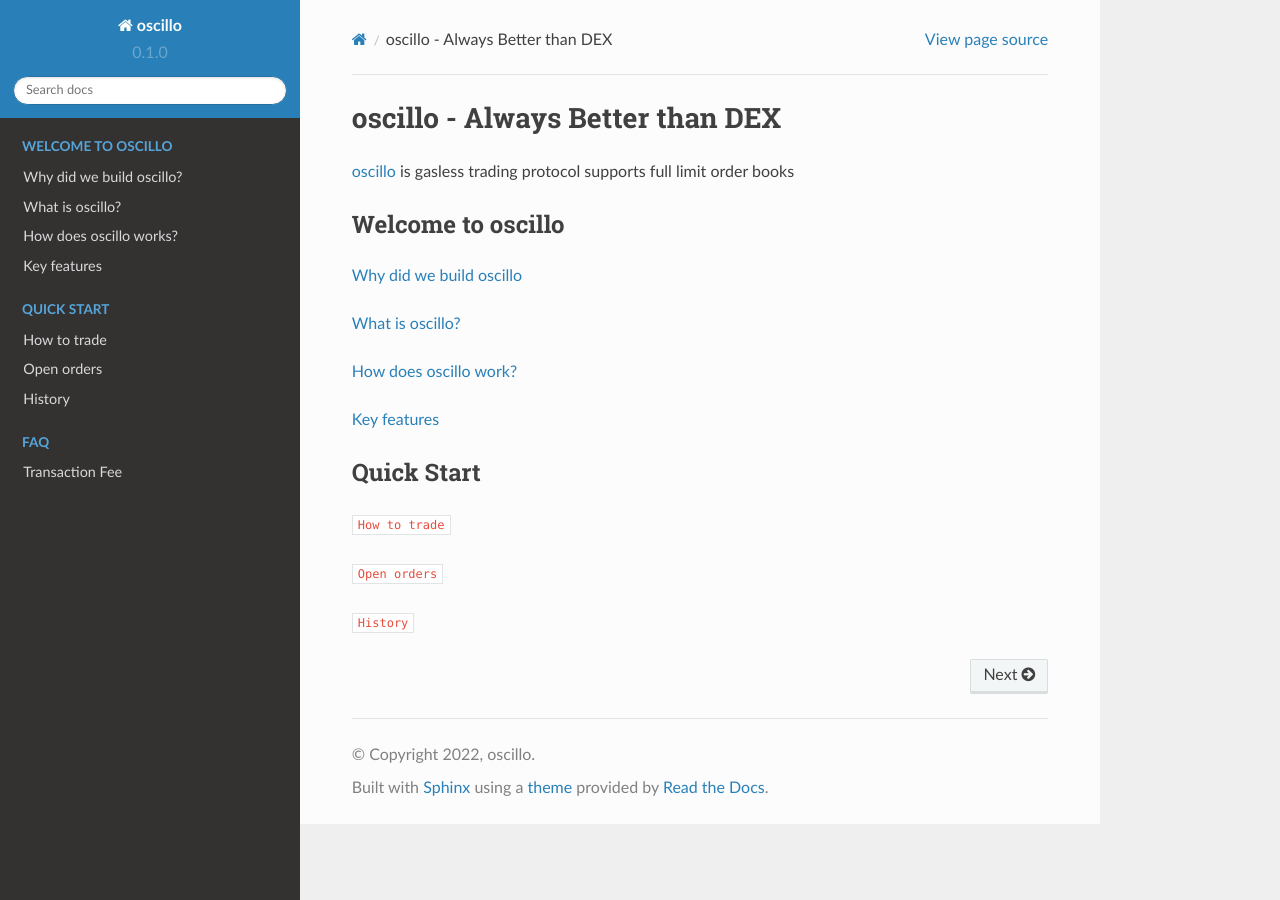
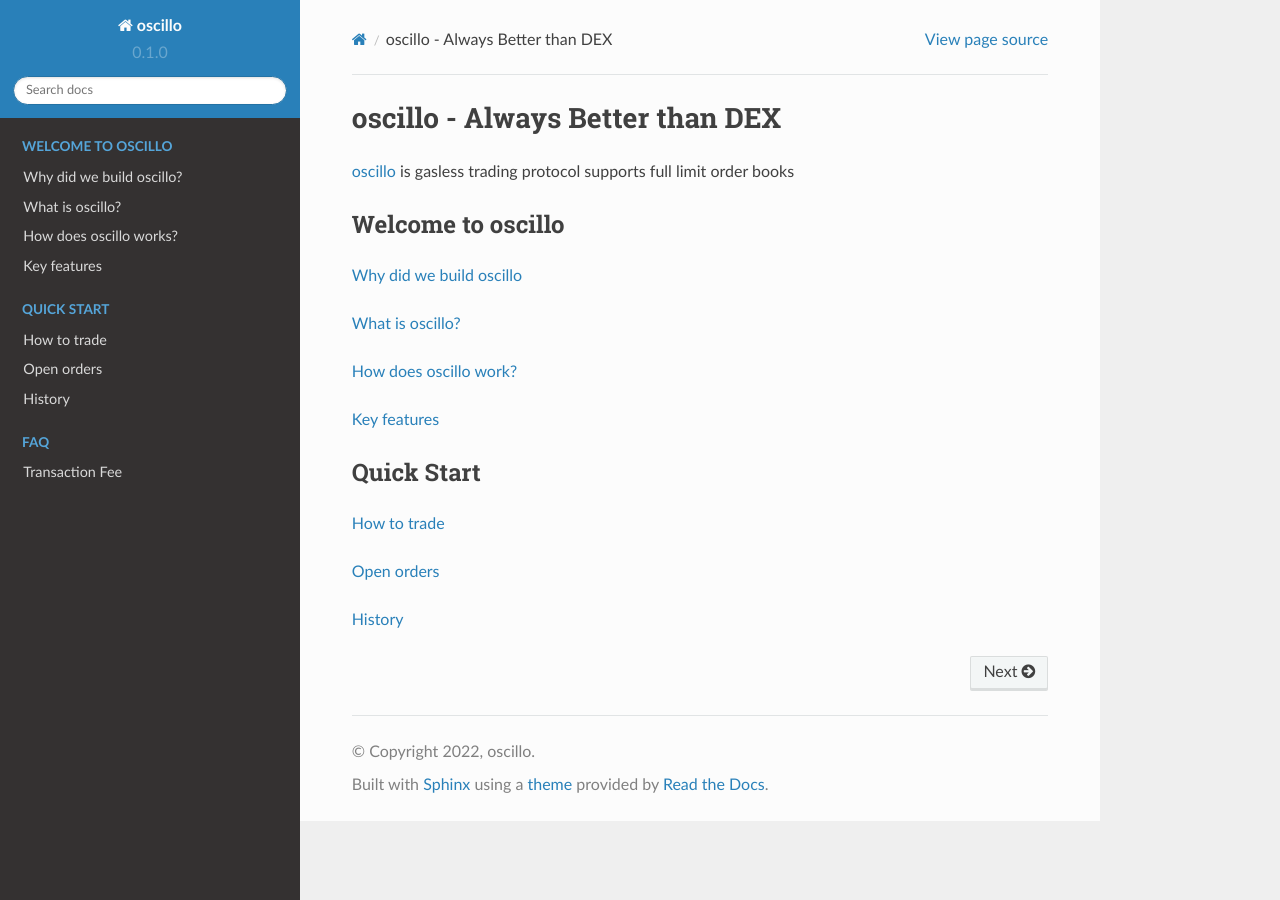
Before and after one commit to oscillo-finance/Docs, a Sphinx documentation site: the page built from docs/source/index.rst, in a window 1280 px wide. Built offline with Sphinx 7.4.7 and the Read the Docs theme 2.0.0, drawn with Linux system fonts in a browser that asks for light colours; pages that are not in the unit, such as notebooks, are missing from menus; cross-references to code outside the pages are shown as plain code; some of the changed lines change nothing that is shown.

Commit message:
doc keywords

```diff
--- a/docs/source/conf.py
+++ b/docs/source/conf.py
@@ -33,3 +33,5 @@
 
 # -- Options for EPUB output
 epub_show_urls = 'footnote'
+
+show_sphinx = False
--- a/docs/source/index.rst
+++ b/docs/source/index.rst
@@ -20,11 +20,11 @@
 Quick Start
 -----------
 
-:docs:`How to trade <quickstart/trade>`
+:doc:`How to trade <quickstart/trade>`
 
-:docs:`Open orders <quickstart/orders>`
+:doc:`Open orders <quickstart/orders>`
 
-:docs:`History <quickstart/history>`
+:doc:`History <quickstart/history>`
 
 
 .. toctree::
```
